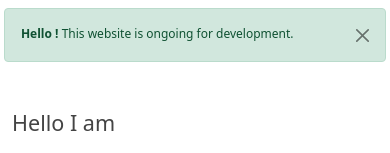
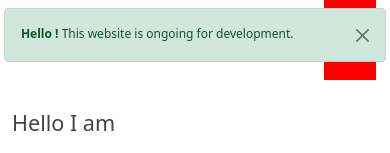
Before and after one commit to amilasaad/amilasaad.github.io, an Angular app: page / in a window 390 px wide. Shown: the top 153 px of the page. Built offline with nearby package versions, Linux system fonts and the light colour scheme.

Commit message:
add web logo for media query

```diff
--- a/src/app/app.component.html
+++ b/src/app/app.component.html
@@ -1,5 +1,5 @@
 <nav class="navbar navbar-expand-lg navbar-light nav-bar-amil remove_995px" style="width: 99vw;">
-  <a class="navbar-brand web-name remove_995px" href="#">A<span>a</span></a>
+  <a class="navbar-brand web-name" href="#">A<span>a</span></a>
   <button class="navbar-toggler remove_995px" type="button" data-toggle="collapse" data-target="#navbarNavAltMarkup"
     aria-controls="navbarNavAltMarkup" aria-expanded="false" aria-label="Toggle navigation">
     <span class="navbar-toggler-icon"></span>
--- a/src/app/components/info-intro/info-intro.component.css
+++ b/src/app/components/info-intro/info-intro.component.css
@@ -54,5 +54,5 @@
     height: 54px;
     font-size: 10pt;
     width: 450px;
-    z-index: 1;
+    z-index: 2;
 }
--- a/src/styles.css
+++ b/src/styles.css
@@ -35,6 +35,12 @@ body {
         height: 400px;
     }
 
+    .navbar-brand {
+        position: absolute;
+        top: -40px;
+        right: 10px;
+        z-index: 0;
+    }
 }
 
 @media all and (max-width : 800px) {
```
Also changed, not shown: 4 other files (tests, documents, lock files or other folders).
